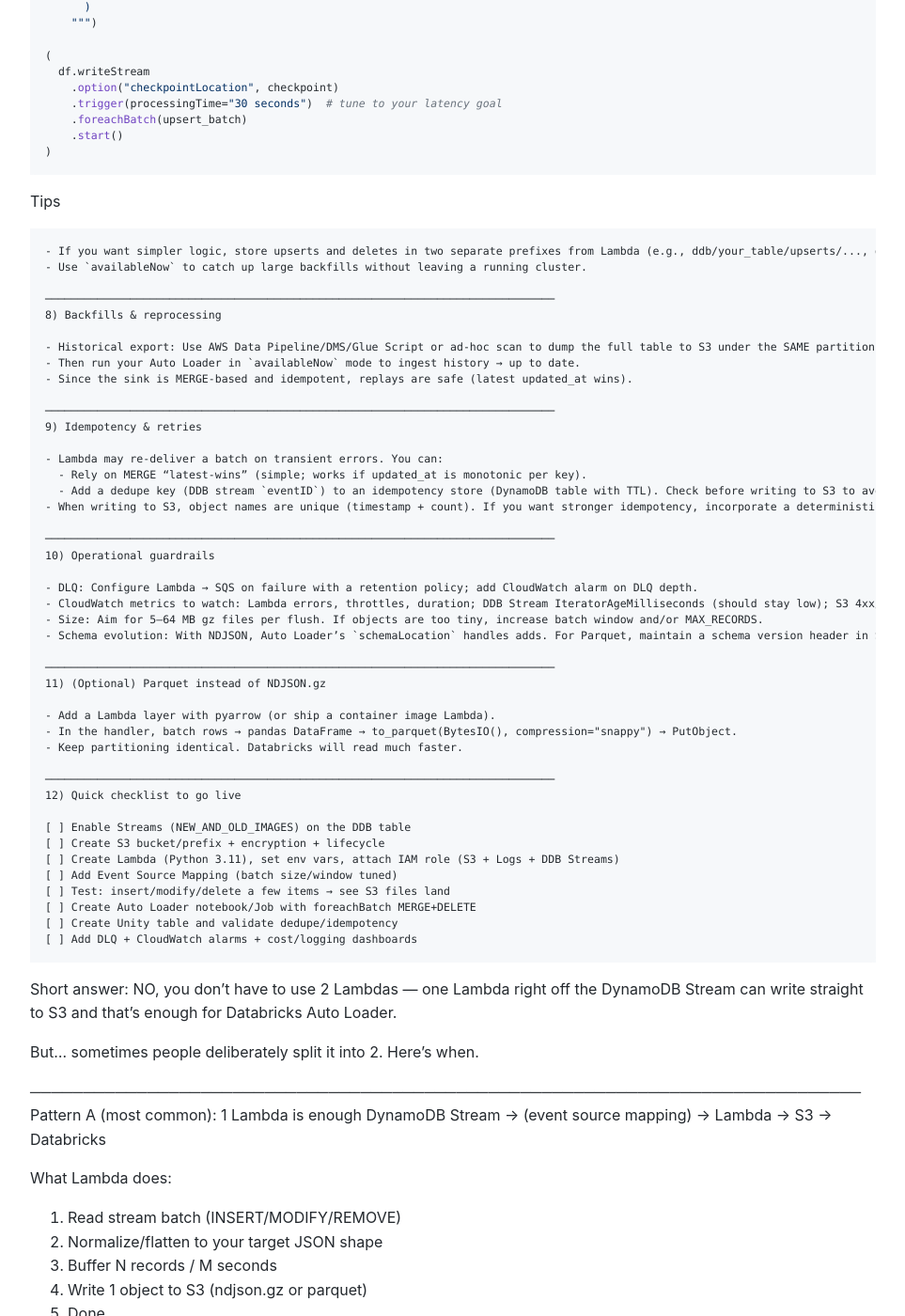
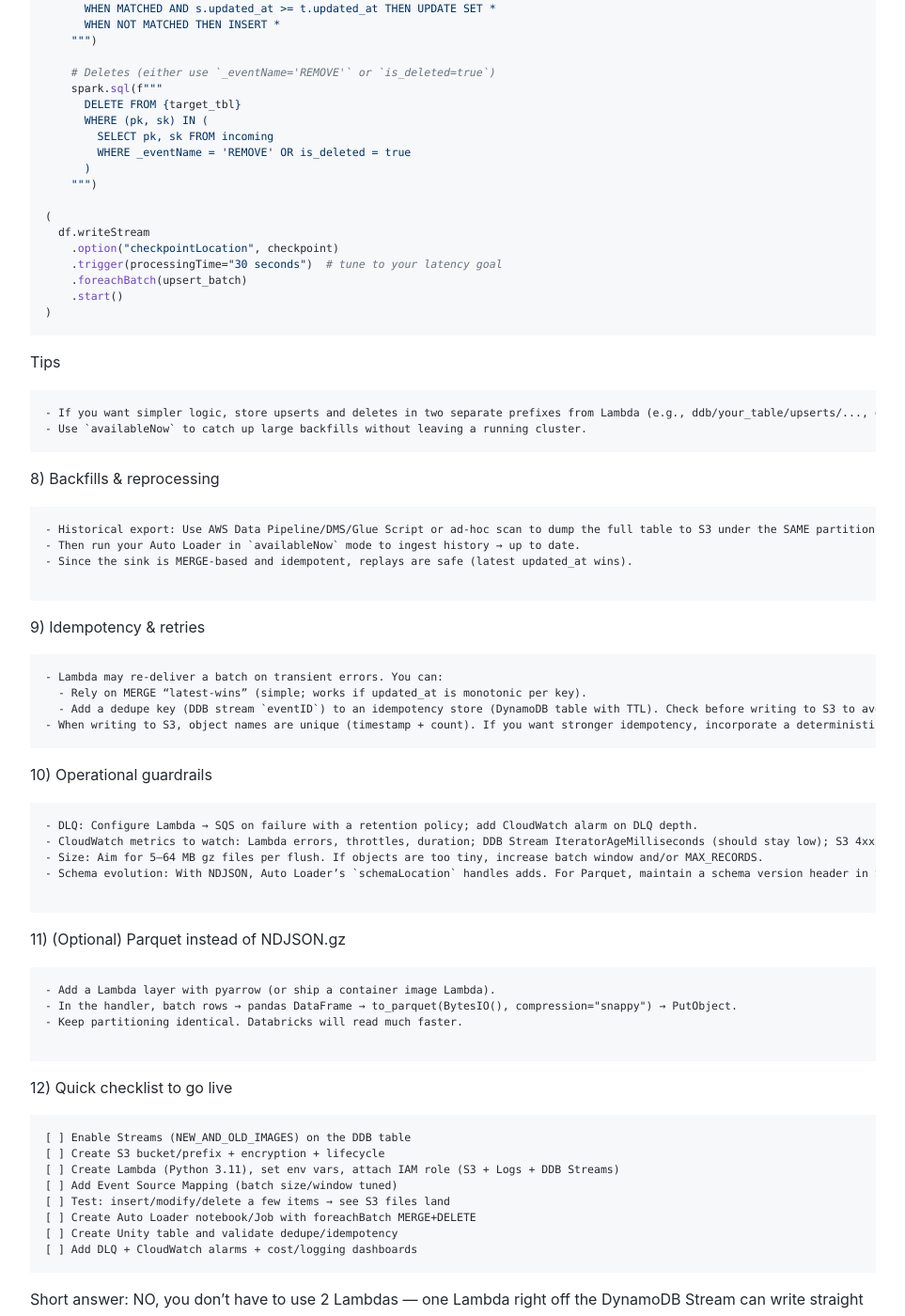
Before and after one commit to Michael-Lubinsky/michael-lubinsky.github.com, a Jekyll site: the page built from aws/aws_lambda.md, in a window 1280 px wide and 1400 px high, scrolled down 17868 px. Shown: the whole window at 94% size, without its empty margins (158-1121 px from the left). Built offline with Jekyll 4.4.1, drawn with Linux system fonts in a browser that asks for light colours; our own code applies the rules of GitHub Pages for plain Markdown files; some of the changed text lies outside the part shown.

Commit message:
Update aws_lambda.md

````diff
--- a/aws/aws_lambda.md
+++ b/aws/aws_lambda.md
@@ -149,7 +149,7 @@
 
 
 
-## Lambda Example
+### Lambda Example
 
 ```python
 import json
@@ -227,7 +227,7 @@
     }
 ```
 
-## DynamoDB Streams → Lambda → S3 → Databricks (Auto Loader)
+### DynamoDB Streams → Lambda → S3 → Databricks (Auto Loader)
 
 <https://docs.aws.amazon.com/serverless-application-model/latest/developerguide/what-is-sam.html>
 
@@ -436,16 +436,16 @@
     return {"status": "ok", "count": len(lines), "s3_key": key}
 ```
 
-----------------------------------------------------------------------
-LAMBDA ENV VARS
-----------------------------------------------------------------------
+
+### LAMBDA ENV VARS
+```ini
 TABLE_NAME=chargeminder-car-telemetry
 S3_BUCKET=chargeminder-2
 S3_PREFIX=raw/dynamodb/chargeminder-car-telemetry
+```
 
-----------------------------------------------------------------------
-EVENT SOURCE MAPPING (CONNECT LAMBDA TO THE STREAM)
-----------------------------------------------------------------------
+### EVENT SOURCE MAPPING (CONNECT LAMBDA TO THE STREAM)
+
 ```bash
 # 1) Get the stream ARN (example CLI)
 aws dynamodb describe-table \
@@ -465,9 +465,9 @@
  - Batch size up to 1000 is allowed; 100–500 is typical.
  - maximum-batching-window-in-seconds (0–300) can trade latency vs. S3 object count.
 
-----------------------------------------------------------------------
-RELIABILITY / OPERATIONS
-----------------------------------------------------------------------
+
+### RELIABILITY / OPERATIONS
+
 • Retries & DLQ:
   - Configure Lambda on-failure destination to SQS or use an SQS DLQ.
   - Set maximum retry attempts on the event source mapping (bisect on function error if needed).
@@ -517,14 +517,14 @@
  - Ensure your workspace/cluster has access to the S3 bucket (instance profile / assumed role).
  - If you prefer to keep it entirely path-based instead of Unity catalog table, use .start("s3://.../delta/bronze/...").
 
-----------------------------------------------------------------------
-TYPICAL SILVER TRANSFORM (DEDUP + LATEST IMAGE PER KEY)
-----------------------------------------------------------------------
+
+### TYPICAL SILVER TRANSFORM (DEDUP + LATEST IMAGE PER KEY)
+```
 -- Example idea (Delta SQL), adjust keys/columns to your table
 -- Deduplicate CDC events by (keys, sequence_number) and pick latest per key.
 -- For MODIFY/INSERT, prefer new_image; for REMOVE, you can tombstone.
-
--- Pseudocode sketch:
+```
+ Pseudocode sketch:
 
 ```sql
 
@@ -544,9 +544,9 @@
 )
 WHERE rn = 1;
 ```
-----------------------------------------------------------------------
-VALIDATION / SMOKE TESTS
-----------------------------------------------------------------------
+
+### VALIDATION / SMOKE TESTS
+
 • Put a test item into the table and confirm a new object arrives in:
   s3://chargeminder-2/raw/dynamodb/chargeminder-car-telemetry/ingest_dt=YYYY-MM-DD/hour=HH/
 
@@ -555,24 +555,24 @@
 
 • CloudWatch Logs for Lambda should show batch counts and s3_key.
 
-----------------------------------------------------------------------
-KNOBS YOU CAN TUNE
-----------------------------------------------------------------------
+
+### KNOBS YOU CAN TUNE
+```
 • Lambda batch-size: 100–500 strikes a balance between latency and S3 object overhead.
 • Maximum batching window: 0–5s for “near real-time”; increase for fewer objects.
 • Compression: gzip (default here). You can switch to snappy or write Parquet in Lambda if you want schema-on-write (requires pyarrow).
 • Partitioning: ingest time (as shown) is robust; if you have a stable “event time” field, you can partition on that instead.
+```
 
-----------------------------------------------------------------------
-ALTERNATIVES (WHEN THROUGHPUT OR SCHEMA EVOLUTION DEMANDS GROW)
-----------------------------------------------------------------------
+### ALTERNATIVES (WHEN THROUGHPUT OR SCHEMA EVOLUTION DEMANDS GROW)
+
 • Streams → Kinesis Data Streams → Kinesis Data Firehose → S3 (managed fan-out, buffering, Parquet conversion).
 • DynamoDB TTL + Export to S3 (bulk, not streaming).
 • Direct Databricks Autoloader on S3 (this design) vs. pushing into Kafka/MSK if you need multi-consumer fan-out.
 
-----------------------------------------------------------------------
-NEXT STEPS (SPECIFIC TO YOUR RESOURCES)
-----------------------------------------------------------------------
+
+### NEXT STEPS
+```
 1) Create/confirm the Lambda role using the JSON above (replace <ACCOUNT_ID>, <YourLambdaRoleName>).
 2) Deploy the Lambda with app.py and set ENV:
    TABLE_NAME=chargeminder-car-telemetry
@@ -580,9 +580,7 @@
    S3_PREFIX=raw/dynamodb/chargeminder-car-telemetry
 3) Create the event source mapping to the table’s LatestStreamArn (starting-position LATEST).
 4) In Databricks, run the Auto Loader cell and confirm the Bronze table starts growing.
-
-If you want, paste your current IAM role names/ARNs and I’ll tailor the policy documents exactly to your account and your Databricks access pattern (serverless vs. classic cluster).
-
+```
 
 ## DynamoDB Streams → Lambda → S3 → Databricks Auto Loader → Unity Catalog
 ```
@@ -822,10 +820,10 @@
 ```
 - This writes GZIPed NDJSON. If you prefer Parquet, use pyarrow fastparquet (bundle as Lambda layer or container image) and write .parquet with robust schema mapping.
 - NDJSON works great with Auto Loader; you can later switch to Parquet after schema stabilizes.
+```
 
-──────────────────────────────────────────────────────────────────────────────
 6) Deletions (REMOVE) handling
-
+```
 You have two patterns:
 
 A) Tombstones
@@ -838,12 +836,12 @@
 - This is easy if you split your incoming micro-batch into upserts vs deletes.
 
 The NDJSON above encodes `_eventName`. In Databricks you can branch on it.
+```
 
-──────────────────────────────────────────────────────────────────────────────
 7) Databricks Auto Loader (Structured Streaming)
 
 Spark (Python) sketch consuming NDJSON.gz:
-```
+
 ```python
 from pyspark.sql import functions as F
 
@@ -915,40 +913,40 @@
 ```
 - If you want simpler logic, store upserts and deletes in two separate prefixes from Lambda (e.g., ddb/your_table/upserts/..., ddb/your_table/deletes/...) and have two streams.
 - Use `availableNow` to catch up large backfills without leaving a running cluster.
+```
 
-──────────────────────────────────────────────────────────────────────────────
 8) Backfills & reprocessing
-
+```
 - Historical export: Use AWS Data Pipeline/DMS/Glue Script or ad-hoc scan to dump the full table to S3 under the SAME partition scheme (`dt=YYYY-MM-dd/HH=HH`).
 - Then run your Auto Loader in `availableNow` mode to ingest history → up to date.
 - Since the sink is MERGE-based and idempotent, replays are safe (latest updated_at wins).
 
-──────────────────────────────────────────────────────────────────────────────
+```
 9) Idempotency & retries
-
+```
 - Lambda may re-deliver a batch on transient errors. You can:
   - Rely on MERGE “latest-wins” (simple; works if updated_at is monotonic per key).
   - Add a dedupe key (DDB stream `eventID`) to an idempotency store (DynamoDB table with TTL). Check before writing to S3 to avoid duplicates. (Usually not necessary if sink MERGE is correct.)
 - When writing to S3, object names are unique (timestamp + count). If you want stronger idempotency, incorporate a deterministic hash of concatenated eventIDs into the filename.
+```
 
-──────────────────────────────────────────────────────────────────────────────
 10) Operational guardrails
-
+```
 - DLQ: Configure Lambda → SQS on failure with a retention policy; add CloudWatch alarm on DLQ depth.
 - CloudWatch metrics to watch: Lambda errors, throttles, duration; DDB Stream IteratorAgeMilliseconds (should stay low); S3 4xx/5xx.
 - Size: Aim for 5–64 MB gz files per flush. If objects are too tiny, increase batch window and/or MAX_RECORDS.
 - Schema evolution: With NDJSON, Auto Loader’s `schemaLocation` handles adds. For Parquet, maintain a schema version header in S3 path or payload.
 
-──────────────────────────────────────────────────────────────────────────────
+```
 11) (Optional) Parquet instead of NDJSON.gz
-
+```
 - Add a Lambda layer with pyarrow (or ship a container image Lambda).
 - In the handler, batch rows → pandas DataFrame → to_parquet(BytesIO(), compression="snappy") → PutObject.
 - Keep partitioning identical. Databricks will read much faster.
 
-──────────────────────────────────────────────────────────────────────────────
+```
 12) Quick checklist to go live
-
+```
 [ ] Enable Streams (NEW_AND_OLD_IMAGES) on the DDB table
 [ ] Create S3 bucket/prefix + encryption + lifecycle
 [ ] Create Lambda (Python 3.11), set env vars, attach IAM role (S3 + Logs + DDB Streams)
@@ -962,8 +960,9 @@
 
 But… sometimes people deliberately split it into 2. Here’s when.
 
-──────────────────────────────────────────────────────────────────────────────
-Pattern A (most common): 1 Lambda is enough
+
+### Pattern A (most common): 1 Lambda is enough
+```
 DynamoDB Stream → (event source mapping) → Lambda → S3 → Databricks
 
 What Lambda does:
@@ -985,8 +984,9 @@
 
 This is the design I described in the previous message.
 
-──────────────────────────────────────────────────────────────────────────────
-Pattern B (sometimes better): 2 Lambdas
+```
+### Pattern B (sometimes better): 2 Lambdas
+```
 1) DynamoDB Stream → Lambda #1 → S3 (raw-ish, minimal, lossless)
 2) S3 (PutObject event) → Lambda #2 → S3 (curated) or → something else
 
@@ -1007,15 +1007,16 @@
 - directly from curated/ (Lambda #2 output), or
 - directly from landing/ (if the raw format is already fine)
 
-──────────────────────────────────────────────────────────────────────────────
-Pattern C (no second Lambda, let Databricks do all transforms)
+```
+### Pattern C (no second Lambda, let Databricks do all transforms)
+```
 DynamoDB Stream → Lambda → S3 (raw) → Databricks (all transforms, MERGE)
 
 This is also perfectly fine. In fact, if your Databricks job is already doing business transforms in PySpark, keeping Lambda thin is a good idea. That’s probably the best fit for you, since you already plan to “transform it using PySpark”.
 
-──────────────────────────────────────────────────────────────────────────────
-How to decide
-
+```
+### How to decide
+```
 Use 1 Lambda if:
 - You control the stream schema
 - You only need light normalization
@@ -1028,14 +1029,13 @@
 - You need heavier logic than is comfortable in the stream Lambda
 - You need to fan out (write to S3 + send to SNS, etc.)
 
-──────────────────────────────────────────────────────────────────────────────
-What I’d tell your team
+
 “We can start with **one** Lambda (DDB Stream → S3). If later we see we need a stable raw zone or heavier transforms we can add a **second** Lambda that’s triggered by S3. Databricks stays the same.”
 
-If you show me the exact DDB item shape (pk/sk or id + updated_at) I can give you the minimal single-Lambda code that lands exactly what Auto Loader wants.
+```
 
 
-
+### SAM roles
 
 You can absolutely **deploy with SAM without creating any new roles**. Two separate roles are involved—don’t mix them up:
 
````
Also changed, not shown: other parts of aws/aws_lambda.md (+4 -4 lines).
